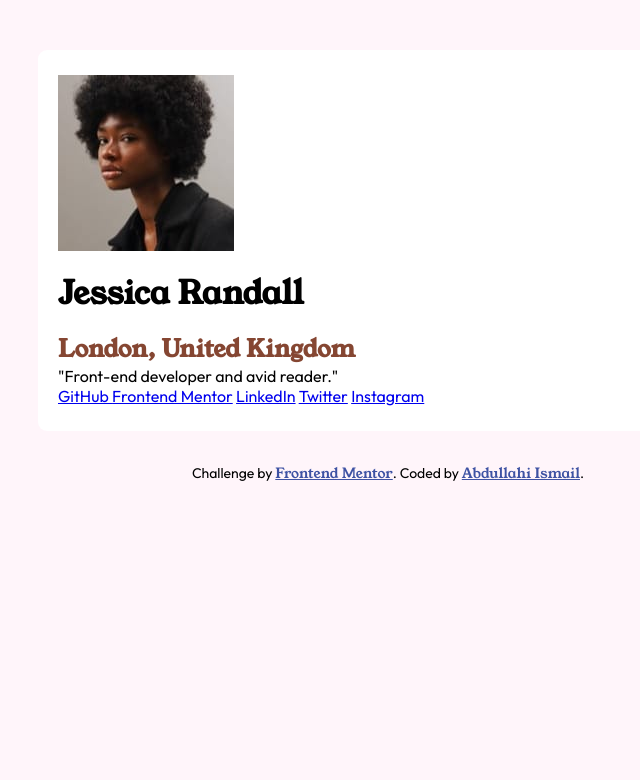
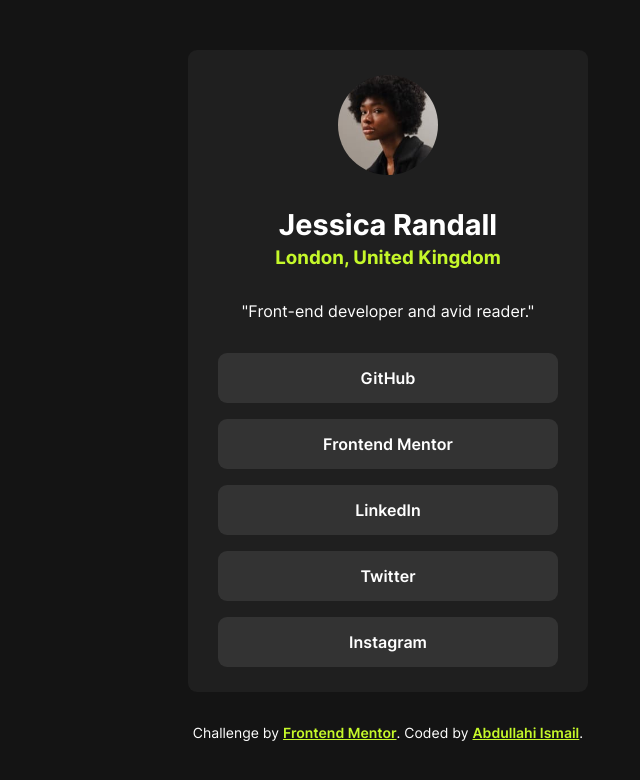
Before and after one commit to M1RAK/Frontend-Mentor, a plain HTML site: page social-links-profile-main/index.html in a window 1280 px wide. Shown: the whole page, without its empty margins (252-892 px from the left). Drawn offline with nearby package versions, Linux system fonts and the light colour scheme; files that its build step writes are made by us from their sources; files whose address does not match are found by name.

Commit message:
updated styles and README

```diff
--- a/results-summary-component-main/styles/style.scss
+++ b/results-summary-component-main/styles/style.scss
@@ -53,8 +53,7 @@
 
 main {
 	margin: 0 auto;
-	width: 600px;
-	height: 400px;
+	max-width: 600px;
 }
 
 .result-container {
--- /dev/null
+++ b/social-links-profile-main/styles/style.scss
@@ -0,0 +1,109 @@
+* {
+	margin: 0;
+	padding: 0;
+	box-sizing: border-box;
+}
+
+:root {
+	// ## Colors
+
+	// ### Primary
+	--Green: hsl(75, 94%, 57%);
+
+	// ### Neutral
+	--White: hsl(0, 0%, 100%);
+	--Grey: hsl(0, 0%, 20%);
+	--Dark-Grey: hsl(0, 0%, 12%);
+	--Off-Black: hsl(0, 0%, 8%);
+
+	// Fonts
+	@font-face {
+		font-family: 'Inter';
+		src: url('../assets/fonts/Inter-VariableFont_slnt\,wght.ttf');
+	}
+}
+
+h2 {
+	font-size: 1.8rem;
+}
+
+body {
+	font-family: 'Inter';
+	padding: 50px 25px;
+	background-color: var(--Off-Black);
+	color: var(--White);
+}
+
+main {
+	margin: 0 auto;
+	max-width: 400px;
+	padding: 25px 20px;
+	background-color: var(--Dark-Grey);
+	border-radius: 9px;
+}
+
+header {
+	text-align: center;
+
+	h2 {
+		margin-top: 2rem;
+		margin-bottom: 0.25rem;
+	}
+
+	h3 {
+		color: var(--Green);
+	}
+
+	.avatar {
+		display: flex;
+		justify-content: center;
+
+		img {
+			width: 100px;
+			height: 100px;
+			border-radius: 50%;
+		}
+	}
+
+	p {
+		margin-top: 2rem;
+	}
+}
+
+.links-container {
+	margin-top: 2rem;
+	display: flex;
+	flex-direction: column;
+	justify-content: center;
+	align-items: center;
+	gap: 1rem;
+
+	a {
+		width: calc(100% - 20px);
+		text-decoration: none;
+		text-align: center;
+		font-family: 'Inter';
+		font-weight: 600;
+		color: var(--White);
+		background-color: var(--Grey);
+		padding: 15px 20px;
+		border-radius: 9px;
+
+		&:hover {
+			color: var(--Off-Black);
+			background-color: var(--Green);
+		}
+	}
+}
+
+.attribution {
+	margin-top: 2rem;
+	font-size: 14px;
+	text-align: center;
+
+	a {
+		font-family: 'Inter';
+		font-weight: 600;
+		color: var(--Green);
+	}
+}
```
Also changed, not shown: results-summary-component-main/index.html (+1 -21 lines), results-summary-component-main/styles/style.css, social-links-profile-main/styles/style.css (added), 2 other files.
